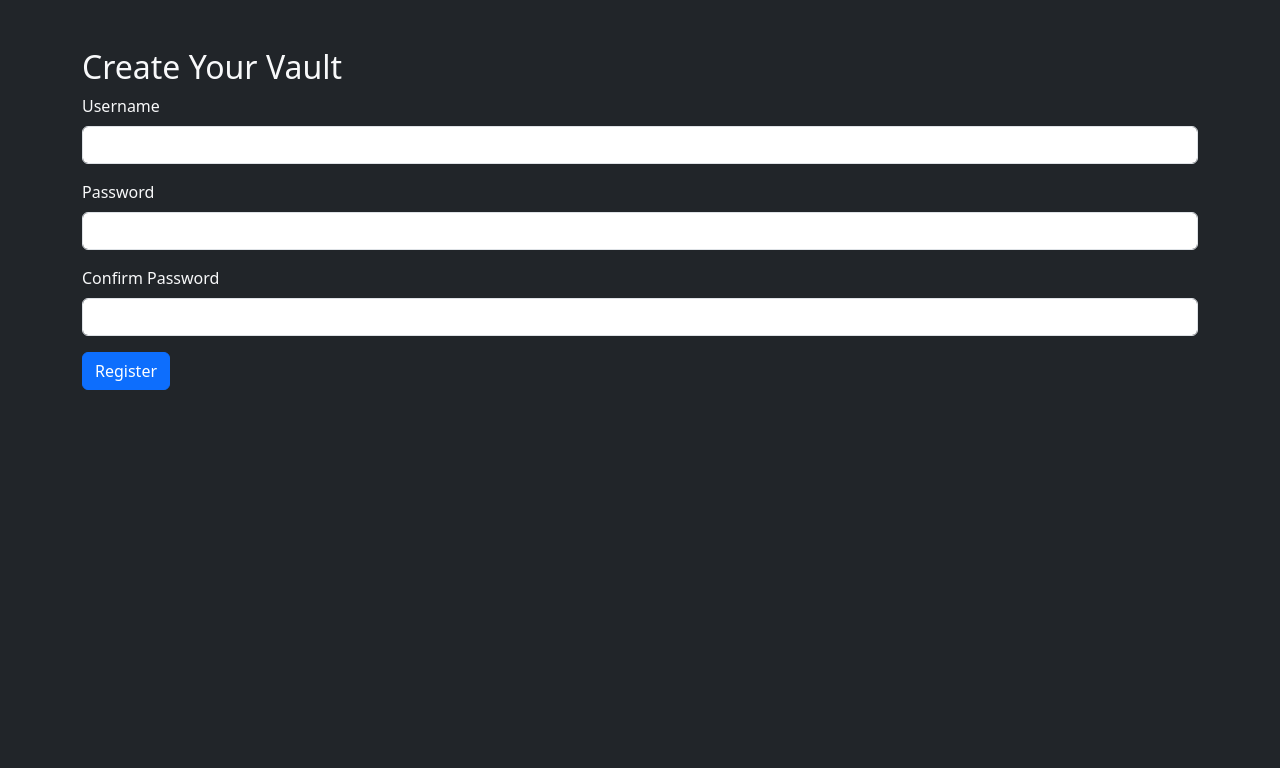
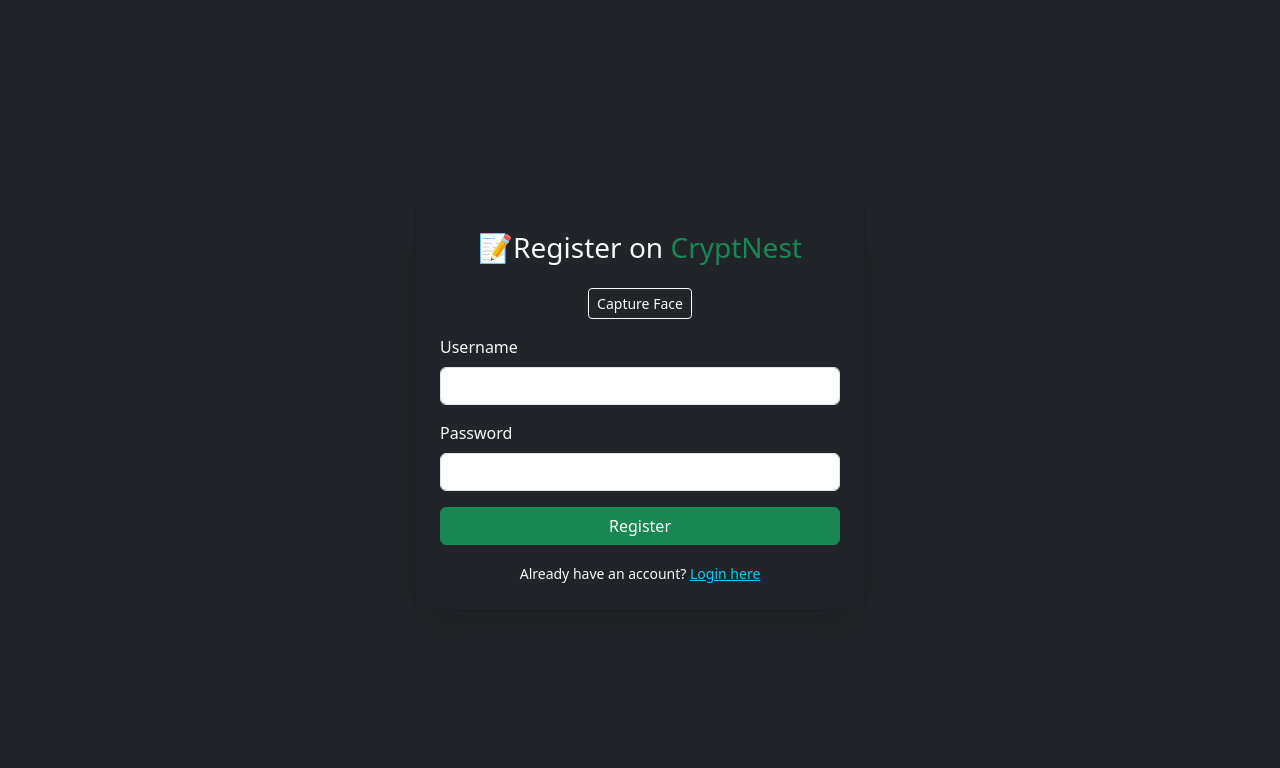
Before and after one commit to madstercoder7/CryptNest, a Flask app: page /register in a window 1280 px wide. Shown: the part 57-825 px from the top of the page. Before the commit the page ends 447 px from the top, so only its background shows below. Run offline with Flask 3, Linux system fonts and the light colour scheme; parts of the project's set-up code (start-up, migrations or seed data) failed here and were passed over.

Commit message:
Improved UI of login and register forms

```diff
--- a/templates/register.html
+++ b/templates/register.html
@@ -1,6 +1,14 @@
 {% extends "layout.html" %}
 {% block content %}
-<h2>Create Your Vault</h2>
+<div class="container d-flex justify-content-center align-items-center" style="min-height: 90vh;">
+    <div class="card bg-dark text-light shadow-lg p-4" style="width: 100%; max-width: 450px;">
+        <h3 class="text-center mb-4">📝Register on <span class="text-success">CryptNest</span></h3>
+
+        <form class="mb-3 text-center" method="post">
+            <button type="submit" name="capture_face" value="true" class="btn btn-outline-light btn-sm">
+                Capture Face
+            </button>
+        </form>
 
         <form method="post">
             {{ form.hidden_tag() }}
@@ -12,10 +20,12 @@
                 {{ form.password.label(class="form-label") }}
                 {{ form.password(class="form-control") }}
             </div>
-    <div class="mb-3">
-        {{ form.confirm_password.label(class="form-label") }}
-        {{ form.confirm_password(class="form-control") }}
+            {{ form.submit(class="btn btn-success w-100") }}
+        </form>
+
+        <div class="mt-3 text-center">
+            <small>Already have an account? <a href="{{ url_for('login') }}" class="text-info">Login here</a></small>
         </div>
-    {{ form.submit(class="btn btn-primary") }}
-</form>
+    </div>
+</div>
 {% endblock %}
```
Also changed, not shown: templates/login.html (+14 -4 lines). Lines whose indentation alone changed are shown as unchanged.
